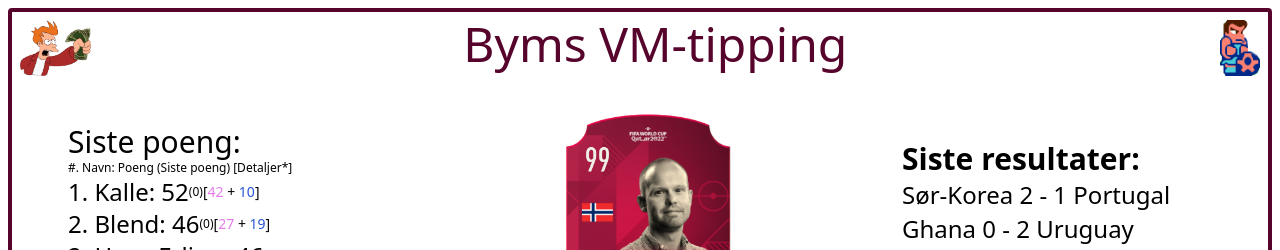
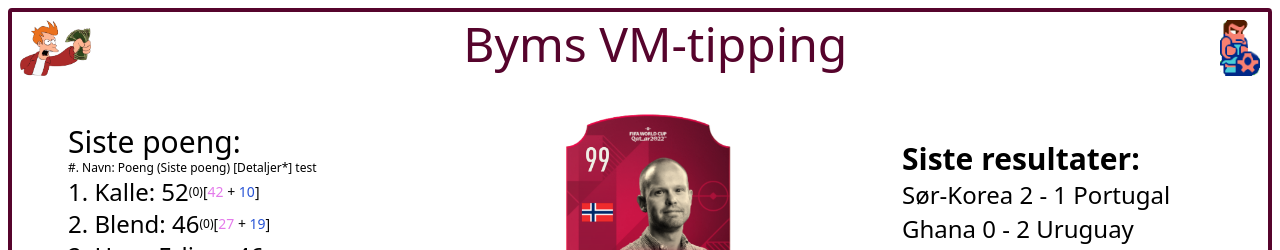
Before and after one commit to kmthorsnes/new-bym-vm-tipping, a React (Vite) app: page / in a window 1280 px wide. Shown: the top 250 px of the page. Built offline with nearby package versions, Linux system fonts and the light colour scheme.

Commit message:
💩 fix it

```diff
--- a/src/resultatliste/Resultatliste.tsx
+++ b/src/resultatliste/Resultatliste.tsx
@@ -11,7 +11,7 @@ const Resultatliste = () => {
         </div>
         <div>
           <div className="text-left text-xs ">
-            #. Navn: Poeng (Siste poeng) [Detaljer*]
+            #. Navn: Poeng (Siste poeng) [Detaljer*] test
           </div>
         </div>
       </div>
```
